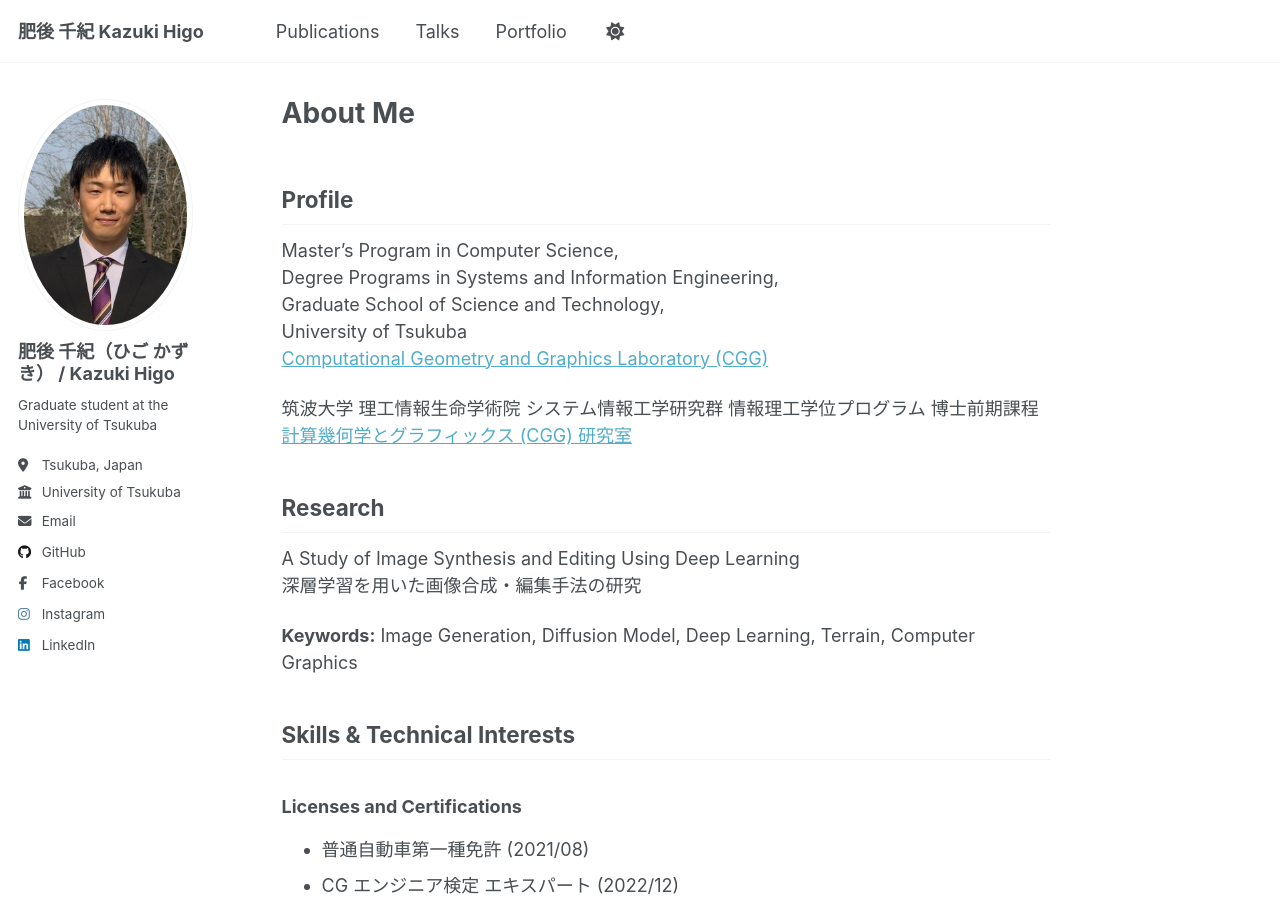
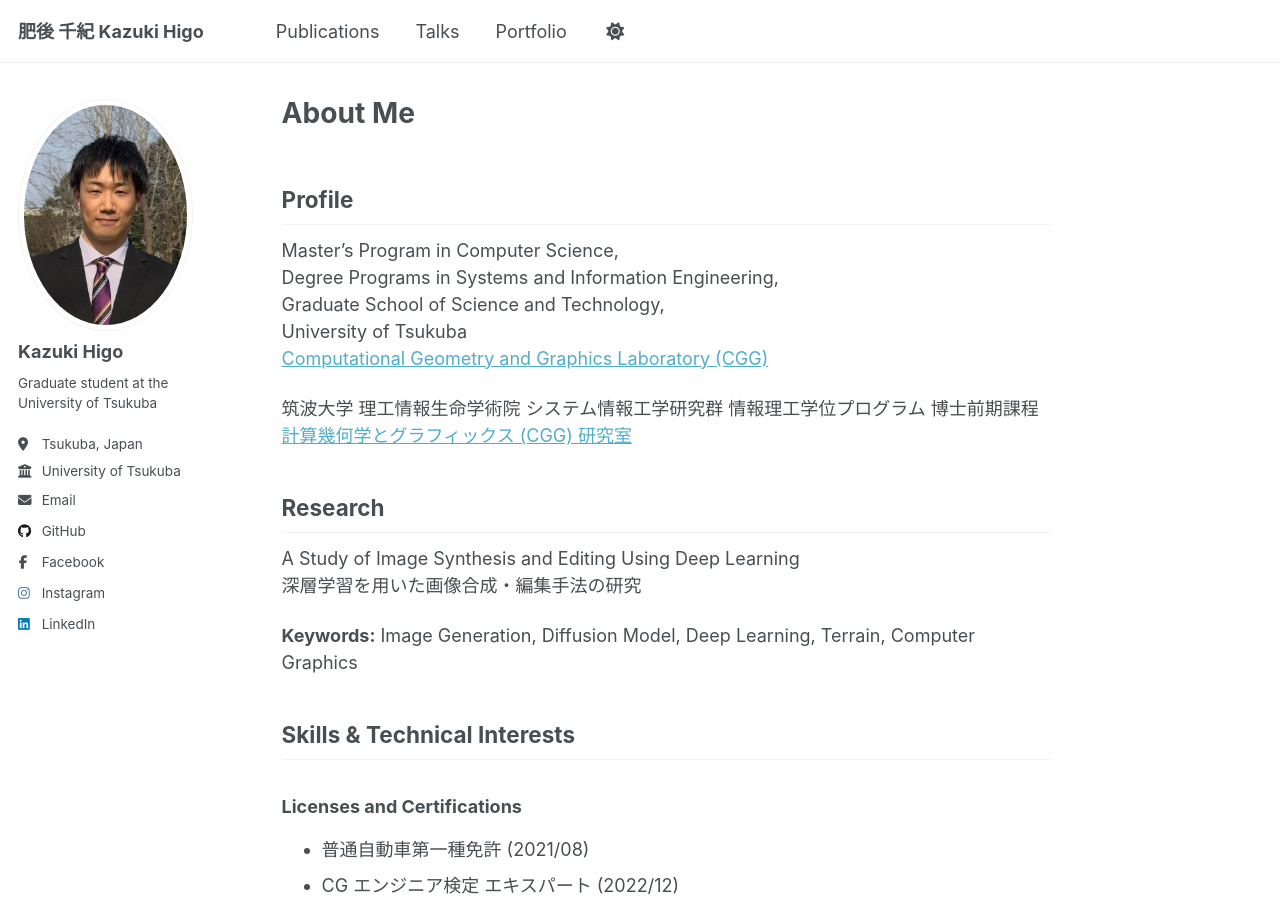
Before and after one commit to millennium-nova/millennium-nova.github.io, a Jekyll site: the page built from _pages/about.md, in a window 1280 px wide and 900 px high. Built offline with Jekyll 4.4.1, drawn with Linux system fonts in a browser that asks for light colours.

Commit message:
著者情報の名前を「Kazuki Higo」に変更

```diff
--- a/_config.yml
+++ b/_config.yml
@@ -23,7 +23,7 @@ repository               : "millennium-nova/millennium-nova.github.io"
 author:
   # Biographic information
   avatar           : "kazukihigo.jpg"
-  name             : "肥後 千紀（ひご かずき） / Kazuki Higo"
+  name             : "Kazuki Higo"
   pronouns         : # example: "she/her"
   bio              : "Graduate student at the University of Tsukuba"
   location         : "Tsukuba, Japan"
```
